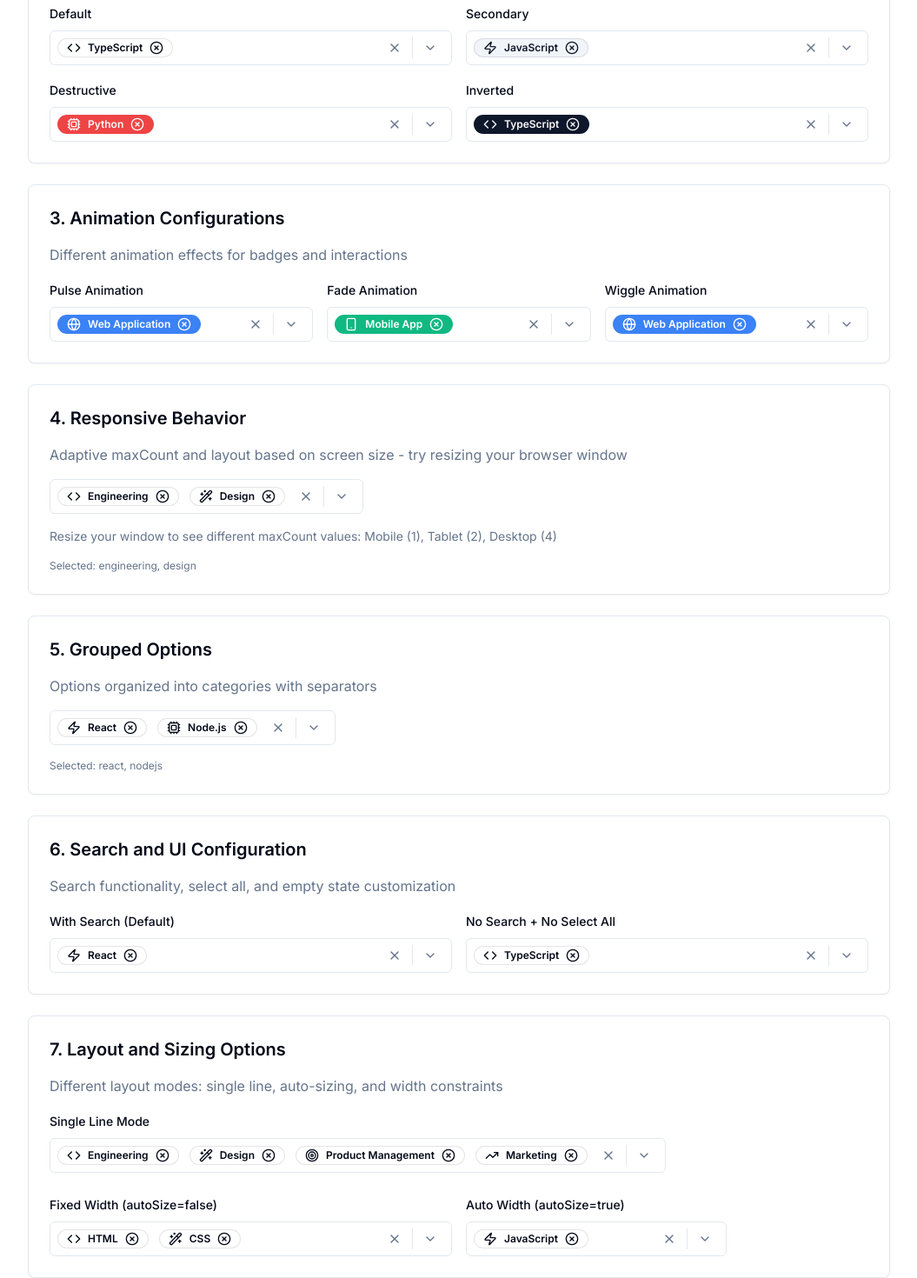
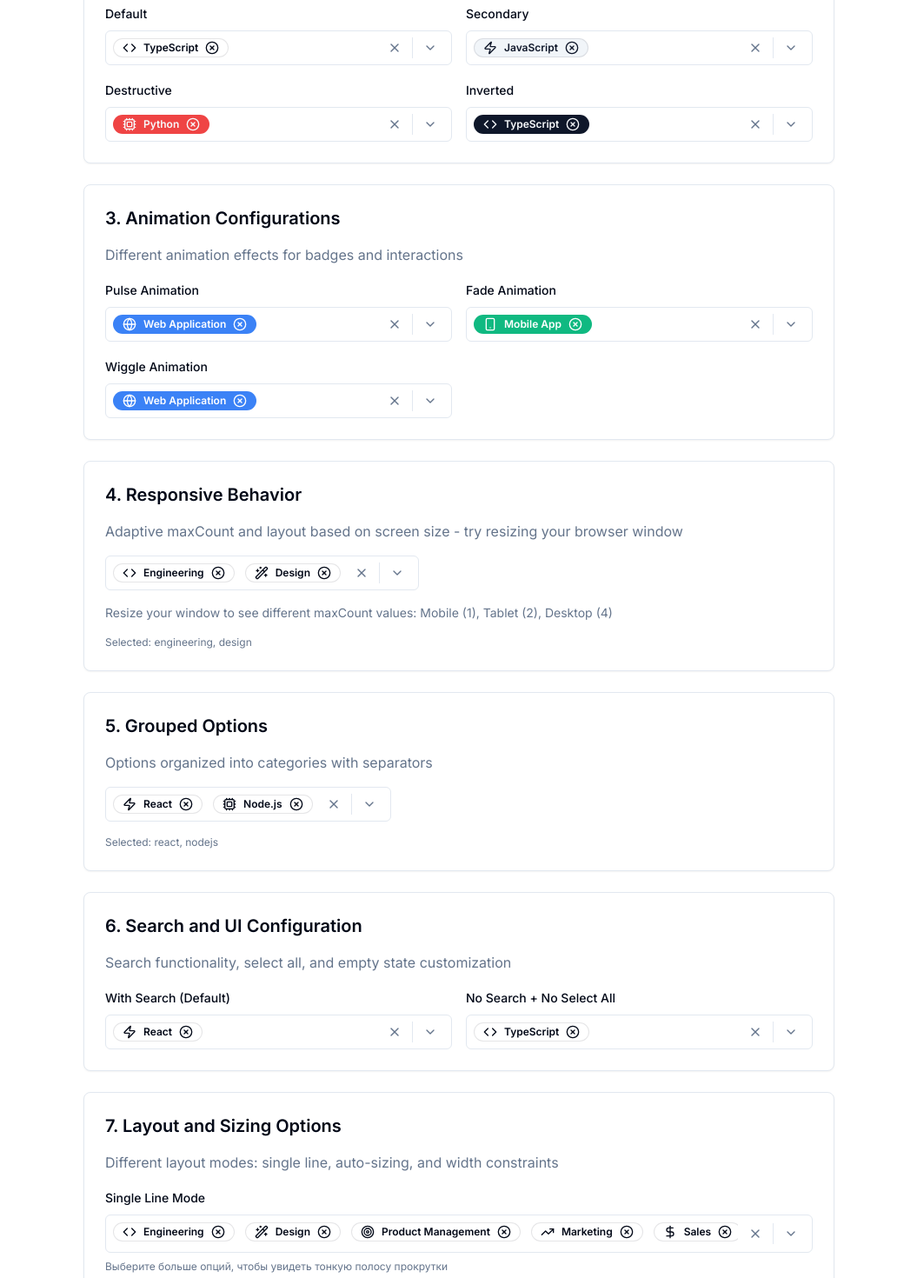
Before and after one commit to sersavan/shadcn-multi-select-component, a Next.js app: page / in a window 1280 px wide. Shown: the part 1020-2490 px from the top of the page at 87% size, without its empty margins (112-1167 px from the left). Built offline with nearby package versions, Linux system fonts and the light colour scheme.

Commit message:
feat: Enhance MultiSelect component with custom scrollbar styles and adjust autoSize behavior

```diff
--- a/src/app/globals.css
+++ b/src/app/globals.css
@@ -91,3 +91,45 @@
 		@apply bg-background text-foreground;
 	}
 }
+
+.multiselect-singleline-scroll {
+	scrollbar-width: thin;
+	scrollbar-color: hsl(var(--border) / 0.4) transparent;
+}
+
+.multiselect-singleline-scroll::-webkit-scrollbar {
+	height: 4px;
+}
+
+.multiselect-singleline-scroll::-webkit-scrollbar-track {
+	background: transparent;
+}
+
+.multiselect-singleline-scroll::-webkit-scrollbar-thumb {
+	background-color: hsl(var(--border) / 0.3);
+	border-radius: 2px;
+	transition: background-color 0.2s ease, opacity 0.2s ease;
+	opacity: 0.7;
+}
+
+.multiselect-singleline-scroll::-webkit-scrollbar-thumb:hover {
+	background-color: hsl(var(--border) / 0.6);
+	opacity: 1;
+}
+
+.multiselect-singleline-scroll:active::-webkit-scrollbar-thumb {
+	background-color: hsl(var(--border) / 0.7);
+	opacity: 1;
+}
+
+.dark .multiselect-singleline-scroll {
+	scrollbar-color: hsl(var(--border) / 0.5) transparent;
+}
+
+.dark .multiselect-singleline-scroll::-webkit-scrollbar-thumb {
+	background-color: hsl(var(--border) / 0.5);
+}
+
+.dark .multiselect-singleline-scroll::-webkit-scrollbar-thumb:hover {
+	background-color: hsl(var(--border) / 0.8);
+}
--- a/src/app/page.tsx
+++ b/src/app/page.tsx
@@ -142,7 +142,6 @@ const projectTypesWithStyle = [
 const skillsWithDisabled = [
 	{ value: "html", label: "HTML", icon: Icons.code },
 	{ value: "css", label: "CSS", icon: Icons.wand },
-	{ value: "javascript", label: "JavaScript", icon: Icons.zap },
 	{
 		value: "typescript",
 		label: "TypeScript",
@@ -729,7 +728,6 @@ export default function Home() {
 		"javascript",
 	]);
 
-	// Локальные состояния для демонстрационных примеров
 	const [variantDemo, setVariantDemo] = useState<string[]>(["typescript"]);
 	const [animatedDemo, setAnimatedDemo] = useState<string[]>(["web-app"]);
 	const [responsiveDemo, setResponsiveDemo] = useState<string[]>([
@@ -790,7 +788,7 @@ export default function Home() {
 		if (!selectedMetrics.includes("revenue")) {
 			return [];
 		}
-		const q4Data = revenueData[3]; // Q4 data
+		const q4Data = revenueData[3];
 		return selectedDepartments.map((dept) => ({
 			name: companyDepartments.find((d) => d.value === dept)?.label || dept,
 			value: q4Data[dept as keyof typeof q4Data] || 0,
@@ -940,9 +938,9 @@ export default function Home() {
 	};
 
 	return (
-		<main className="min-h-screen bg-background">
+		<main className="min-h-screen bg-background overflow-x-hidden">
 			{/* Header */}
-			<div className="container mx-auto px-4 py-4">
+			<div className="max-w-4xl mx-auto px-2 sm:px-4 py-4 w-full min-w-0">
 				<PageHeader className="text-center">
 					<PageHeaderHeading>Multi Select Component</PageHeaderHeading>
 					<PageHeaderDescription>
@@ -1036,9 +1034,9 @@ export default function Home() {
 				</div>
 
 				{/* Examples Grid */}
-				<div className="grid gap-6 mt-12">
+				<div className="grid gap-3 sm:gap-6 mt-12 w-full min-w-0">
 					{/* Form Integration */}
-					<Card className="p-6">
+					<Card className="p-3 sm:p-6 w-full min-w-0">
 						<h3 className="text-xl font-semibold mb-4">
 							1. Form Integration with Validation
 						</h3>
@@ -1049,7 +1047,7 @@ export default function Home() {
 							<form
 								onSubmit={form.handleSubmit(onSubmit)}
 								className="space-y-6">
-								<div className="grid gap-6 grid-cols-1 md:grid-cols-2">
+								<div className="grid gap-3 sm:gap-6 grid-cols-1 md:grid-cols-2 w-full min-w-0">
 									<FormField
 										control={form.control}
 										name="frameworks"
@@ -1062,7 +1060,6 @@ export default function Home() {
 														onValueChange={field.onChange}
 														defaultValue={field.value}
 														placeholder="Select frameworks"
-														autoSize={false}
 													/>
 												</FormControl>
 												<FormDescription>
@@ -1085,8 +1082,6 @@ export default function Home() {
 														defaultValue={field.value || []}
 														placeholder="Select technologies"
 														variant="secondary"
-														maxCount={4}
-														autoSize={false}
 													/>
 												</FormControl>
 												<FormDescription>
@@ -1109,9 +1104,7 @@ export default function Home() {
 														defaultValue={field.value || []}
 														placeholder="Select your skills"
 														variant="inverted"
-														maxCount={5}
 														animationConfig={{ badgeAnimation: "pulse" }}
-														autoSize={false}
 													/>
 												</FormControl>
 												<FormDescription>
@@ -1133,7 +1126,6 @@ export default function Home() {
 														onValueChange={field.onChange}
 														defaultValue={field.value || []}
 														placeholder="Select departments"
-														autoSize={false}
 													/>
 												</FormControl>
 												<FormDescription>
@@ -1152,7 +1144,7 @@ export default function Home() {
 					</Card>
 
 					{/* Variants Example */}
-					<Card className="p-6">
+					<Card className="p-3 sm:p-6 w-full min-w-0">
 						<h3 className="text-xl font-semibold mb-4">
 							2. Component Variants
 						</h3>
@@ -1160,8 +1152,8 @@ export default function Home() {
 							Different visual styles: default, secondary, destructive, and
 							inverted
 						</p>
-						<div className="grid gap-4 grid-cols-1 md:grid-cols-2">
-							<div className="space-y-2">
+						<div className="grid gap-2 sm:gap-4 grid-cols-1 md:grid-cols-2 w-full min-w-0">
+							<div className="space-y-2 min-w-0">
 								<label className="text-sm font-medium">Default</label>
 								<MultiSelect
 									options={techStackOptions.slice(0, 4)}
@@ -1169,10 +1161,9 @@ export default function Home() {
 									defaultValue={["typescript"]}
 									placeholder="Default variant"
 									maxCount={2}
-									autoSize={false}
-								/>
-							</div>
-							<div className="space-y-2">
+								/>
+							</div>
+							<div className="space-y-2 min-w-0">
 								<label className="text-sm font-medium">Secondary</label>
 								<MultiSelect
 									options={techStackOptions.slice(0, 4)}
@@ -1181,7 +1172,6 @@ export default function Home() {
 									variant="secondary"
 									placeholder="Secondary variant"
 									maxCount={2}
-									autoSize={false}
 								/>
 							</div>
 							<div className="space-y-2">
@@ -1193,7 +1183,6 @@ export default function Home() {
 									variant="destructive"
 									placeholder="Destructive variant"
 									maxCount={2}
-									autoSize={false}
 								/>
 							</div>
 							<div className="space-y-2">
@@ -1205,21 +1194,20 @@ export default function Home() {
 									variant="inverted"
 									placeholder="Inverted variant"
 									maxCount={2}
-									autoSize={false}
 								/>
 							</div>
 						</div>
 					</Card>
 
 					{/* Animation Example */}
-					<Card className="p-6">
+					<Card className="p-3 sm:p-6 w-full min-w-0">
 						<h3 className="text-xl font-semibold mb-4">
 							3. Animation Configurations
 						</h3>
 						<p className="text-muted-foreground mb-4">
 							Different animation effects for badges and interactions
 						</p>
-						<div className="grid gap-4 grid-cols-1 md:grid-cols-2 lg:grid-cols-3">
+						<div className="grid gap-4 grid-cols-1 md:grid-cols-2">
 							<div className="space-y-2">
 								<label className="text-sm font-medium">Pulse Animation</label>
 								<MultiSelect
@@ -1231,7 +1219,6 @@ export default function Home() {
 										duration: 0.4,
 									}}
 									placeholder="Smooth pulse effect"
-									autoSize={false}
 								/>
 							</div>
 							<div className="space-y-2">
@@ -1245,7 +1232,6 @@ export default function Home() {
 										duration: 0.3,
 									}}
 									placeholder="Fade effect"
-									autoSize={false}
 								/>
 							</div>
 							<div className="space-y-2">
@@ -1259,14 +1245,13 @@ export default function Home() {
 										duration: 0.4,
 									}}
 									placeholder="Wiggle effect"
-									autoSize={false}
 								/>
 							</div>
 						</div>
 					</Card>
 
 					{/* Responsive Example */}
-					<Card className="p-6">
+					<Card className="p-3 sm:p-6 w-full min-w-0">
 						<h3 className="text-xl font-semibold mb-4">
 							4. Responsive Behavior
 						</h3>
@@ -1286,6 +1271,7 @@ export default function Home() {
 									desktop: { maxCount: 4, compactMode: false },
 								}}
 								className="w-full"
+								autoSize={true}
 							/>
 							<p className="text-sm text-muted-foreground">
 								Resize your window to see different maxCount values: Mobile (1),
@@ -1298,7 +1284,7 @@ export default function Home() {
 					</Card>
 
 					{/* Grouped Options */}
-					<Card className="p-6">
+					<Card className="p-3 sm:p-6 w-full min-w-0">
 						<h3 className="text-xl font-semibold mb-4">5. Grouped Options</h3>
 						<p className="text-muted-foreground mb-4">
 							Options organized into categories with separators
@@ -1309,8 +1295,9 @@ export default function Home() {
 								onValueChange={setGroupedSelection}
 								defaultValue={["react", "nodejs"]}
 								placeholder="Select technologies"
-								className="w-full max-w-lg"
+								className="w-full max-w-full sm:max-w-lg"
 								maxCount={5}
+								autoSize={true}
 							/>
 							<p className="text-xs text-muted-foreground">
 								Selected: {groupedSelection.join(", ") || "None"}
@@ -1319,7 +1306,7 @@ export default function Home() {
 					</Card>
 
 					{/* Search and Configuration */}
-					<Card className="p-6">
+					<Card className="p-3 sm:p-6 w-full min-w-0">
 						<h3 className="text-xl font-semibold mb-4">
 							6. Search and UI Configuration
 						</h3>
@@ -1343,7 +1330,6 @@ export default function Home() {
 											No frameworks found matching your search
 										</div>
 									}
-									autoSize={false}
 								/>
 							</div>
 							<div className="space-y-2">
@@ -1357,14 +1343,13 @@ export default function Home() {
 									searchable={false}
 									hideSelectAll={true}
 									placeholder="Select without search"
-									autoSize={false}
 								/>
 							</div>
 						</div>
 					</Card>
 
 					{/* Layout Options */}
-					<Card className="p-6">
+					<Card className="p-3 sm:p-6 w-full min-w-0">
 						<h3 className="text-xl font-semibold mb-4">
 							7. Layout and Sizing Options
 						</h3>
@@ -1383,12 +1368,17 @@ export default function Home() {
 										"design",
 										"product",
 										"marketing",
+										"sales",
 									]}
 									singleLine={true}
 									maxCount={8}
-									placeholder="Single line layout"
+									placeholder="Single line layout with scrolling"
 									className="w-full"
-								/>
+									autoSize={true}
+								/>
+								<p className="text-xs text-muted-foreground">
+									Выберите больше опций, чтобы увидеть тонкую полосу прокрутки
+								</p>
 							</div>
 							<div className="grid gap-4 grid-cols-1 md:grid-cols-2">
 								<div className="space-y-2">
@@ -1399,9 +1389,9 @@ export default function Home() {
 										options={skillsWithDisabled.slice(0, 4)}
 										onValueChange={() => {}}
 										defaultValue={["html", "css"]}
-										autoSize={false}
-										minWidth="300px"
+										className="w-full min-w-0"
 										placeholder="Fixed width"
+										autoSize={true}
 									/>
 								</div>
 								<div className="space-y-2">
@@ -1421,7 +1411,7 @@ export default function Home() {
 					</Card>
 
 					{/* Custom Styling */}
-					<Card className="p-6">
+					<Card className="p-3 sm:p-6 w-full min-w-0">
 						<h3 className="text-xl font-semibold mb-4">
 							8. Custom Styling and Colors
 						</h3>
@@ -1434,8 +1424,9 @@ export default function Home() {
 								onValueChange={setStyledDemo}
 								defaultValue={["web-app", "mobile-app"]}
 								placeholder="Select project types"
-								className="w-full max-w-lg"
+								className="w-full max-w-full sm:max-w-lg"
 								maxCount={5}
+								autoSize={true}
 							/>
 							<p className="text-sm text-muted-foreground">
 								Each option has custom colors and gradients defined in the style
@@ -1448,7 +1439,7 @@ export default function Home() {
 					</Card>
 
 					{/* Disabled States */}
-					<Card className="p-6">
+					<Card className="p-3 sm:p-6 w-full min-w-0">
 						<h3 className="text-xl font-semibold mb-4">9. Disabled States</h3>
 						<p className="text-muted-foreground mb-4">
 							Component-level and option-level disabled states
@@ -1463,7 +1454,6 @@ export default function Home() {
 									onValueChange={setDisabledDemo}
 									defaultValue={["html", "css"]}
 									placeholder="Some options disabled"
-									autoSize={false}
 								/>
 								<p className="text-xs text-muted-foreground">
 									Selected: {disabledDemo.join(", ") || "None"}
@@ -1479,14 +1469,13 @@ export default function Home() {
 									defaultValue={["typescript", "javascript"]}
 									disabled={true}
 									placeholder="Disabled component"
-									autoSize={false}
 								/>
 							</div>
 						</div>
 					</Card>
 
 					{/* Advanced Features */}
-					<Card className="p-6">
+					<Card className="p-3 sm:p-6 w-full min-w-0">
 						<h3 className="text-xl font-semibold mb-4">
 							10. Advanced Features
 						</h3>
@@ -1502,7 +1491,6 @@ export default function Home() {
 									defaultValue={["react"]}
 									closeOnSelect={true}
 									placeholder="Closes after selection"
-									autoSize={false}
 								/>
 							</div>
 							<div className="space-y-2">
@@ -1513,7 +1501,6 @@ export default function Home() {
 									defaultValue={["typescript"]}
 									modalPopover={true}
 									placeholder="Modal behavior"
-									autoSize={false}
 								/>
 							</div>
 							<div className="space-y-2">
@@ -1540,14 +1527,13 @@ export default function Home() {
 									defaultValue={["ts1"]}
 									deduplicateOptions={false}
 									placeholder="Similar labels allowed"
-									autoSize={false}
 								/>
 							</div>
 						</div>
 					</Card>
 
 					{/* Imperative Methods */}
-					<Card className="p-6">
+					<Card className="p-3 sm:p-6 w-full min-w-0">
 						<h3 className="text-xl font-semibold mb-4">
 							11. Imperative Methods (useRef)
 						</h3>
@@ -1561,9 +1547,10 @@ export default function Home() {
 								onValueChange={setImperativeSelection}
 								defaultValue={["react", "next.js"]}
 								placeholder="Controlled via ref"
-								className="w-full max-w-md"
+								className="w-full max-w-full sm:max-w-md"
+								autoSize={true}
 							/>
-							<div className="flex flex-wrap gap-2">
+							<div className="flex flex-wrap gap-1 sm:gap-2">
 								<Button size="sm" variant="outline" onClick={handleReset}>
 									<Icons.activity className="mr-1 h-3 w-3" />
 									Reset
@@ -1592,7 +1579,7 @@ export default function Home() {
 					</Card>
 
 					{/* Charts and Data Visualization */}
-					<Card className="p-6">
+					<Card className="p-3 sm:p-6 w-full min-w-0">
 						<h3 className="text-xl font-semibold mb-4">
 							12. Charts and Data Visualization
 						</h3>
@@ -1614,7 +1601,6 @@ export default function Home() {
 									variant="default"
 									maxCount={4}
 									className="w-full"
-									autoSize={false}
 								/>
 							</div>
 							<div className="space-y-2">
@@ -1627,7 +1613,6 @@ export default function Home() {
 									variant="secondary"
 									maxCount={3}
 									className="w-full"
-									autoSize={false}
 								/>
 							</div>
 							<div className="space-y-2">
@@ -1640,15 +1625,14 @@ export default function Home() {
 									variant="inverted"
 									maxCount={2}
 									className="w-full"
-									autoSize={false}
 								/>
 							</div>
 						</div>
 
 						{/* Charts Grid */}
-						<div className="grid gap-6 lg:grid-cols-2">
+						<div className="grid gap-3 sm:gap-6 grid-cols-1 lg:grid-cols-2 w-full min-w-0">
 							{/* Bar Chart */}
-							<Card className="p-4">
+							<Card className="p-2 sm:p-4 w-full min-w-0">
 								<h4 className="text-lg font-medium mb-4">
 									Monthly Sales by Department
 									{!selectedTimePeriods.includes("monthly") && (
@@ -1719,7 +1703,7 @@ export default function Home() {
 							</Card>
 
 							{/* Pie Chart */}
-							<Card className="p-4">
+							<Card className="p-4 w-full min-w-0">
 								<h4 className="text-lg font-medium mb-4">
 									Q4 Revenue Distribution
 									{!selectedMetrics.includes("revenue") && (
@@ -1737,14 +1721,15 @@ export default function Home() {
 													data={pieChartData}
 													cx="50%"
 													cy="50%"
-													outerRadius={100}
+													innerRadius={50}
+													outerRadius={80}
 													fill="#8884d8"
 													dataKey="value"
 													label={({ name, percent }: any) =>
 														`${name} ${((percent || 0) * 100).toFixed(0)}%`
 													}
-													labelLine={false}
-													className="outline-none">
+													labelLine={true}
+													className="outline-none text-xs">
 													{pieChartData.map((entry, index) => (
 														<Cell
 															key={`cell-${index}`}
@@ -1784,7 +1769,7 @@ export default function Home() {
 							</Card>
 
 							{/* Area Chart */}
-							<Card className="p-4">
+							<Card className="p-4 w-full min-w-0">
 								<h4 className="text-lg font-medium mb-4">
 									Quarterly Revenue Trends
 									{!selectedTimePeriods.includes("quarterly") && (
@@ -1861,7 +1846,7 @@ export default function Home() {
 							</Card>
 
 							{/* Line Chart */}
-							<Card className="p-4">
+							<Card className="p-4 w-full min-w-0">
 								<h4 className="text-lg font-medium mb-4">
 									Performance Metrics Comparison
 									{!selectedMetrics.includes("performance") && (
@@ -1955,7 +1940,7 @@ export default function Home() {
 							</Card>
 
 							{/* Radar Chart */}
-							<Card className="p-4">
+							<Card className="p-4 w-full min-w-0">
 								<h4 className="text-lg font-medium mb-4">
 									Team Skills Radar
 									{!selectedMetrics.includes("performance") && (
@@ -2046,7 +2031,7 @@ export default function Home() {
 							</Card>
 
 							{/* Treemap Chart */}
-							<Card className="p-4">
+							<Card className="p-4 w-full min-w-0">
 								<h4 className="text-lg font-medium mb-4">
 									Revenue Distribution by Teams
 									{!selectedMetrics.includes("revenue") && (
@@ -2111,7 +2096,7 @@ export default function Home() {
 								</li>
 							</ul>
 							<div className="mt-3 p-3 bg-blue-50 dark:bg-blue-950 rounded border-l-4 border-blue-400">
-								<p className="text-sm font-medium text-blue-800 dark:text-blue-200">
+								<p className="text-sm font-medium text-blue-800 dark:text-blue-200 break-words">
 									💡 Try different combinations: Select &ldquo;Revenue&rdquo; +
 									&ldquo;Quarterly&rdquo; for revenue trends, or
 									&ldquo;Performance&rdquo; + specific departments for
@@ -2133,7 +2118,7 @@ export default function Home() {
 
 						<div className="grid gap-6">
 							{/* LLM Model Selection */}
-							<Card className="p-4">
+							<Card className="p-4 w-full min-w-0">
 								<h4 className="text-lg font-medium mb-4">
 									LLM Model Selection
 								</h4>
@@ -2153,7 +2138,7 @@ export default function Home() {
 							</Card>
 
 							{/* AI Tools Categories */}
-							<Card className="p-4">
+							<Card className="p-4 w-full min-w-0">
 								<h4 className="text-lg font-medium mb-4">
 									AI Tools & Services
 								</h4>
@@ -2174,7 +2159,7 @@ export default function Home() {
 							</Card>
 
 							{/* Prompt Template Types */}
-							<Card className="p-4">
+							<Card className="p-4 w-full min-w-0">
 								<h4 className="text-lg font-medium mb-4">
 									Prompt Engineering Templates
 								</h4>
@@ -2195,7 +2180,7 @@ export default function Home() {
 							</Card>
 
 							{/* RAG Data Sources */}
-							<Card className="p-4">
+							<Card className="p-4 w-full min-w-0">
 								<h4 className="text-lg font-medium mb-4">RAG Data Sources</h4>
 								<MultiSelect
 									options={ragDataSources}
@@ -2218,7 +2203,7 @@ export default function Home() {
 							</Card>
 
 							{/* AI Model Parameters */}
-							<Card className="p-4">
+							<Card className="p-4 w-full min-w-0">
 								<h4 className="text-lg font-medium mb-4">
 									Model Parameters Configuration
 								</h4>
@@ -2239,7 +2224,7 @@ export default function Home() {
 							</Card>
 
 							{/* AI Agent Capabilities */}
-							<Card className="p-4">
+							<Card className="p-4 w-full min-w-0">
 								<h4 className="text-lg font-medium mb-4">
 									AI Agent Capabilities
 								</h4>
@@ -2264,7 +2249,7 @@ export default function Home() {
 							</Card>
 
 							{/* Multimodal AI Features */}
-							<Card className="p-4">
+							<Card className="p-4 w-full min-w-0">
 								<h4 className="text-lg font-medium mb-4">
 									Multimodal AI Features
 								</h4>
@@ -2321,7 +2306,7 @@ export default function Home() {
 								</li>
 							</ul>
 							<div className="mt-3 p-3 bg-purple-50 dark:bg-purple-950 rounded border-l-4 border-purple-400">
-								<p className="text-sm font-medium text-purple-800 dark:text-purple-200">
+								<p className="text-sm font-medium text-purple-800 dark:text-purple-200 break-words">
 									🤖 Perfect for AI dashboards, chatbot configuration, prompt
 									engineering tools, MLOps workflows, and multimodal AI
 									applications!
@@ -2427,9 +2412,9 @@ export default function Home() {
 									component
 								</p>
 							</div>
-							<div className="relative">
-								<pre className="bg-muted p-4 rounded-lg overflow-x-auto text-sm">
-									<code>{`import { MultiSelect } from "@/components/multi-select";
+							<div className="relative overflow-hidden">
+								<pre className="bg-muted p-2 sm:p-4 rounded-lg overflow-x-auto text-xs sm:text-sm max-w-full">
+									<code className="block whitespace-pre-wrap break-words sm:whitespace-pre">{`import { MultiSelect } from "@/components/multi-select";
 import { useState } from "react";
 
 const options = [
@@ -2440,7 +2425,8 @@ const options = [
 ];
 
 export function MyComponent() {
-  const [selectedValues, setSelectedValues] = useState<string[]>([]);
+  const [selectedValues, setSelectedValues] =
+    useState<string[]>([]);
 
   return (
     <MultiSelect
@@ -2454,7 +2440,7 @@ export function MyComponent() {
 								<Button
 									size="sm"
 									variant="outline"
-									className="absolute top-2 right-2"
+									className="absolute top-1 right-1 sm:top-2 sm:right-2 h-8 w-8 sm:h-auto sm:w-auto p-1 sm:p-2"
 									onClick={() => {
 										navigator.clipboard
 											.writeText(`import { MultiSelect } from "@/components/multi-select";
@@ -2482,8 +2468,8 @@ export function MyComponent() {
 											description: "You can now paste it into your project",
 										});
 									}}>
-									<Copy className="h-4 w-4" />
-									Copy
+									<Copy className="h-3 w-3 sm:h-4 sm:w-4" />
+									<span className="hidden sm:inline ml-1">Copy</span>
 								</Button>
 							</div>
 						</div>
--- a/src/components/multi-select.tsx
+++ b/src/components/multi-select.tsx
@@ -192,7 +192,7 @@ interface MultiSelectProps
 	/**
 	 * If true, allows the component to grow and shrink with its content.
 	 * If false, uses fixed width behavior.
-	 * Optional, defaults to true.
+	 * Optional, defaults to false.
 	 */
 	autoSize?: boolean;
 
@@ -321,7 +321,7 @@ export const MultiSelect = React.forwardRef<MultiSelectRef, MultiSelectProps>(
 			hideSelectAll = false,
 			searchable = true,
 			emptyIndicator,
-			autoSize = true,
+			autoSize = false,
 			singleLine = false,
 			popoverClassName,
 			disabled = false,
@@ -656,7 +656,7 @@ export const MultiSelect = React.forwardRef<MultiSelectRef, MultiSelectProps>(
 		}, [defaultValue, selectedValues, arraysEqual, resetOnDefaultValueChange]);
 
 		const getWidthConstraints = () => {
-			const defaultMinWidth = screenSize === "mobile" ? "250px" : "300px";
+			const defaultMinWidth = screenSize === "mobile" ? "0px" : "200px";
 			const effectiveMinWidth = minWidth || defaultMinWidth;
 			const effectiveMaxWidth = maxWidth || "100%";
 			return {
@@ -703,13 +703,15 @@ export const MultiSelect = React.forwardRef<MultiSelectRef, MultiSelectProps>(
 									className={cn(
 										"flex items-center gap-1",
 										singleLine
-											? "overflow-x-auto [&::-webkit-scrollbar]:hidden [-ms-overflow-style:none] [scrollbar-width:none]"
+											? "overflow-x-auto multiselect-singleline-scroll"
 											: "flex-wrap",
 										responsiveSettings.compactMode && "gap-0.5"
 									)}
 									style={
 										singleLine
-											? { msOverflowStyle: "none", scrollbarWidth: "none" }
+											? {
+													paddingBottom: "4px",
+											  }
 											: {}
 									}>
 									{selectedValues
@@ -847,7 +849,7 @@ export const MultiSelect = React.forwardRef<MultiSelectRef, MultiSelectProps>(
 					className={cn(
 						"w-auto p-0",
 						getPopoverAnimationClass(),
-						screenSize === "mobile" && "w-[90vw] max-w-sm",
+						screenSize === "mobile" && "w-[85vw] max-w-[280px]",
 						screenSize === "tablet" && "w-[70vw] max-w-md",
 						screenSize === "desktop" && "min-w-[300px]",
 						popoverClassName
@@ -855,7 +857,7 @@ export const MultiSelect = React.forwardRef<MultiSelectRef, MultiSelectProps>(
 					style={{
 						animationDuration: `${animationConfig?.duration || animation}s`,
 						animationDelay: `${animationConfig?.delay || 0}s`,
-						maxWidth: `min(${widthConstraints.maxWidth}, 90vw)`,
+						maxWidth: `min(${widthConstraints.maxWidth}, 85vw)`,
 						maxHeight: screenSize === "mobile" ? "70vh" : "60vh",
 						touchAction: "manipulation",
 					}}
```
